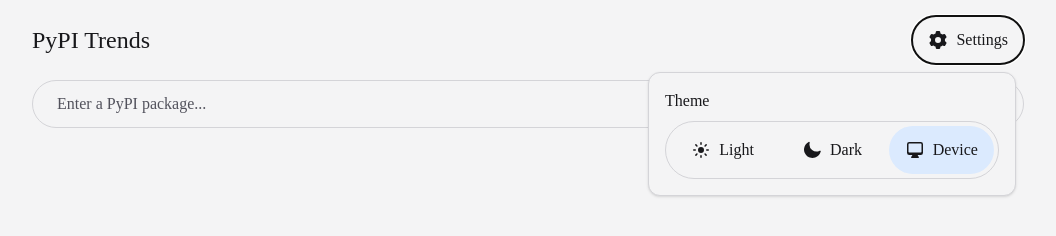
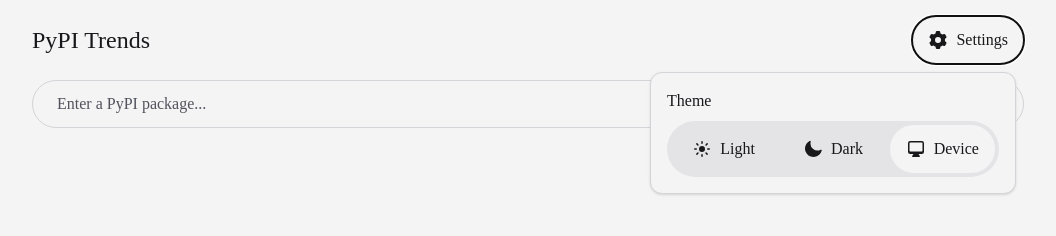
Before and after one commit to remyfelicity/snake-stats, an Astro site: page / in a window 1280 px wide. Both pictures are taken after a click on the button "Settings". Shown: the whole page, without its empty margins (112-1168 px from the left). Built offline with nearby package versions, Linux system fonts and the light colour scheme; Astro itself is replaced by a stand-in of ours.

Commit message:
Tweak styling of theme selector

```diff
--- a/src/components/Settings.tsx
+++ b/src/components/Settings.tsx
@@ -63,7 +63,7 @@
             Theme
           </label>
           <RadioGroup
-            className="mt-2 grid auto-cols-fr grid-flow-col gap-1 rounded-full border border-zinc-300 p-1 dark:border-none dark:border-zinc-700 dark:bg-zinc-700"
+            className="mt-2 grid auto-cols-fr grid-flow-col gap-1 rounded-full bg-zinc-200 p-1 dark:bg-zinc-700"
             id="theme-radio"
             onChange={setTheme}
             value={theme}
@@ -71,7 +71,7 @@
             {themes.map((theme) => (
               <Field key={theme.value}>
                 <Radio
-                  className="flex h-12 cursor-pointer items-center justify-center gap-2 rounded-full px-4 transition duration-200 hover:bg-zinc-200 data-checked:bg-blue-100 dark:hover:bg-zinc-600 dark:data-checked:bg-zinc-800"
+                  className="flex h-12 cursor-pointer items-center justify-center gap-2 rounded-full px-4 transition duration-200 hover:bg-zinc-300 data-checked:bg-zinc-100 dark:hover:bg-zinc-600 dark:data-checked:bg-zinc-800"
                   value={theme.value}
                 >
                   <theme.icon className="size-5" />
```
